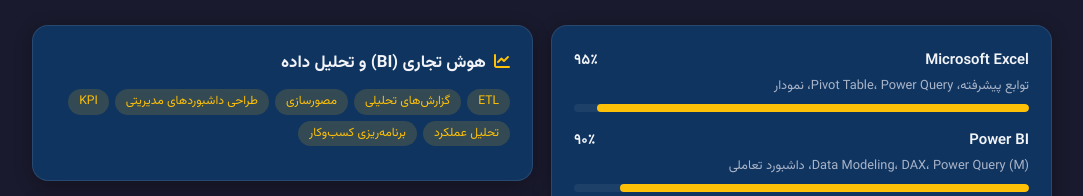
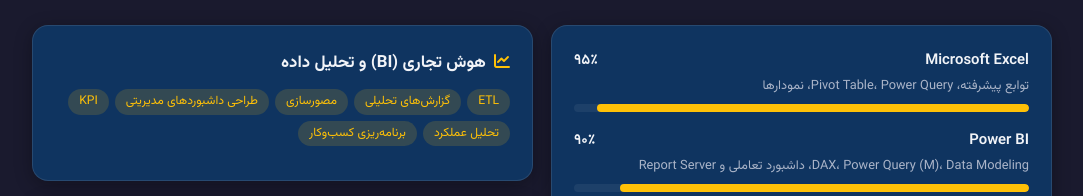
Before and after one commit to MhDLtf/AboutMe, a plain HTML site: page index.html in a window 1280 px wide. Shown: the part 2822-3018 px from the top of the page, without its empty margins (98-1181 px from the left). Drawn offline with Linux system fonts and the light colour scheme.

Commit message:
Add files via upload

```diff
--- a/index.html
+++ b/index.html
@@ -59,7 +59,7 @@
         </div>
 
         <small>
-            توابع پیشرفته، Pivot Table، Power Query، نمودار
+            توابع پیشرفته، Pivot Table، Power Query، نمودارها
         </small>
 
         <div class="track">
@@ -75,7 +75,7 @@
         </div>
 
         <small>
-            Data Modeling، DAX، Power Query (M)، داشبورد تعاملی
+            DAX، Power Query (M)، Data Modeling، داشبورد تعاملی و Report Server
         </small>
 
         <div class="track">
```
